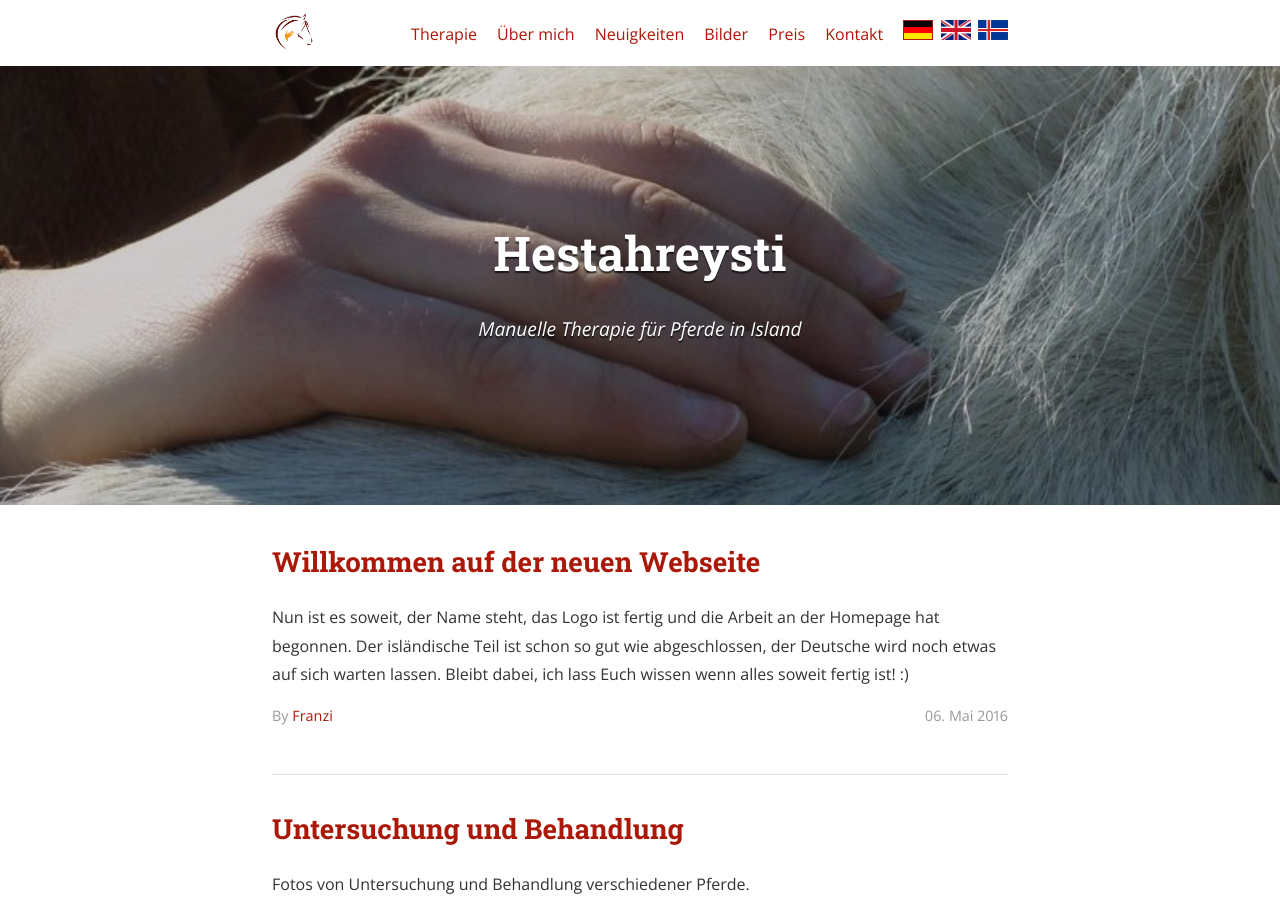
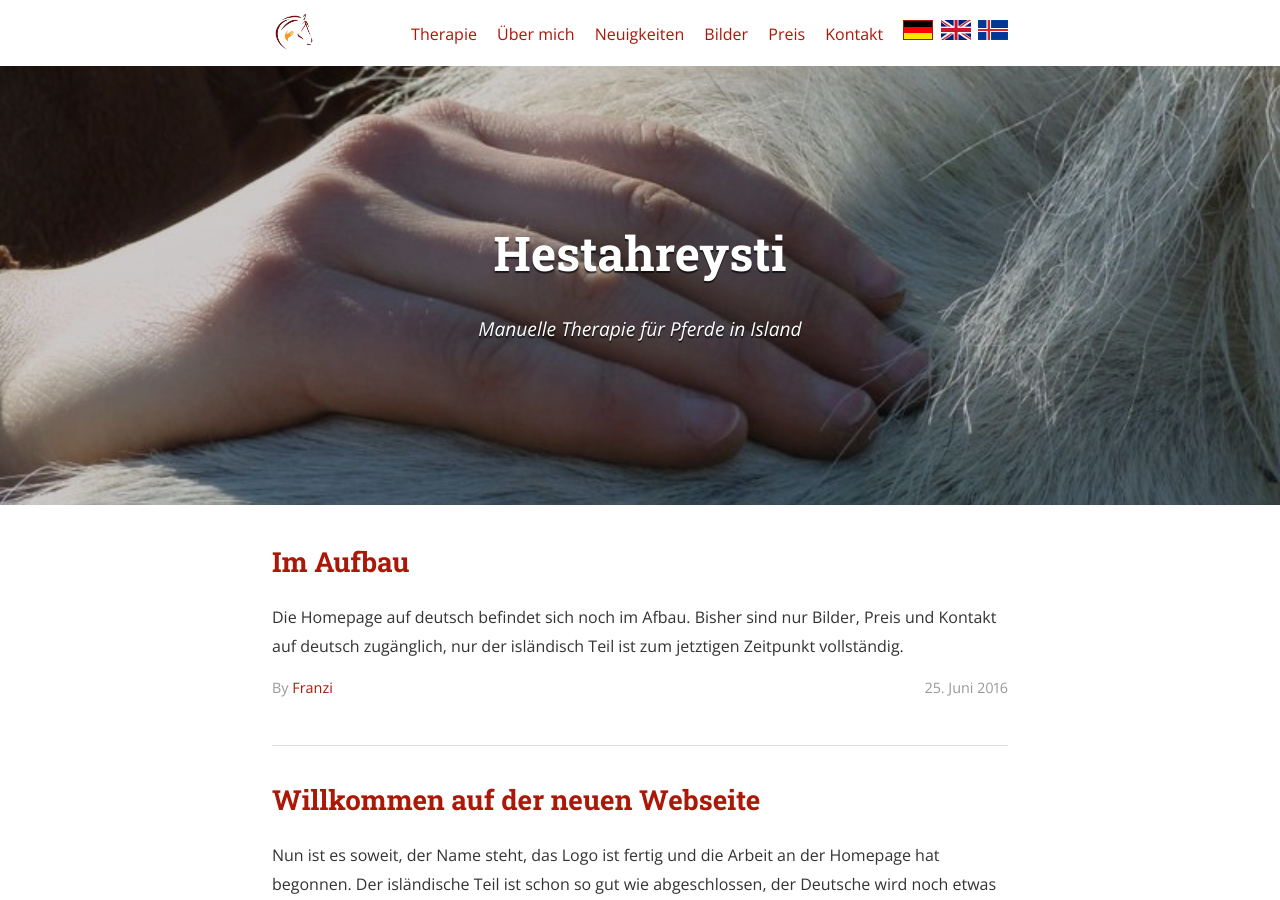
Before and after one commit to FancyFanz/FancyFanz.github.io, a Jekyll site: the page built from home-de.html, in a window 1280 px wide and 900 px high. Built offline with Jekyll 4.4.1, drawn with Linux system fonts in a browser that asks for light colours; nearby versions of some CDN libraries; library files that are not in the unit come from our copies.

Commit message:
Update 2016-06-25-construction-de.md

```diff
--- a/news/_posts/2016-06-25-construction-de.md
+++ b/news/_posts/2016-06-25-construction-de.md
@@ -1,2 +1,9 @@
+---
+layout: post
+ref: construction
+lang: de
+title:  "Im Aufbau"
+author: franzi
+---
 Die Homepage auf deutsch befindet sich noch im Afbau.
 Bisher sind nur Bilder, Preis und Kontakt auf deutsch zugänglich, nur der isländisch Teil ist zum jetztigen Zeitpunkt vollständig.
```
